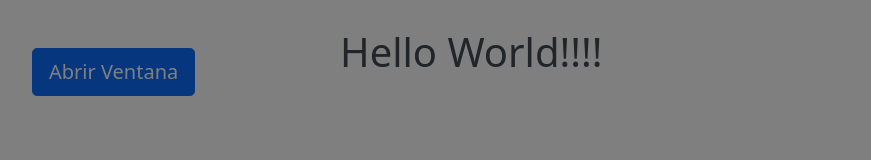
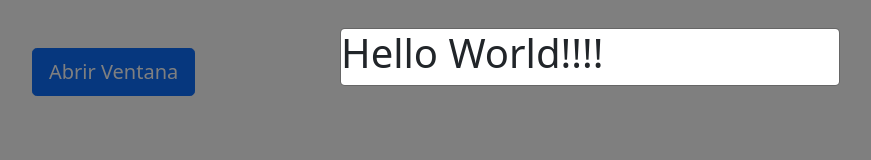
Before and after one commit to MARSFOREVER472/Practica, a plain HTML site: page grid/modal.html in a window 1280 px wide. Both pictures are taken after a click on the button "Abrir Ventana". Shown: the whole page, without its empty margins (50-921 px from the left). Drawn offline with Linux system fonts and the light colour scheme.

Commit message:
Agregando caja de diálogo!

```diff
--- a/grid/modal.html
+++ b/grid/modal.html
@@ -32,12 +32,17 @@
                     aria-hidden="true"
                     aria-labelledby="label-modal-1"
                 >
+                    <!-- CAJA DE DIÁLOGO -->
+
                     <div class="modal-dialog">
+
+                        <div class="modal-content">
 
                         <h1>Hello World!!!!</h1>
 
+                        </div>
+
                     </div>
-
                 </div>
             </div>
         </div>
```
